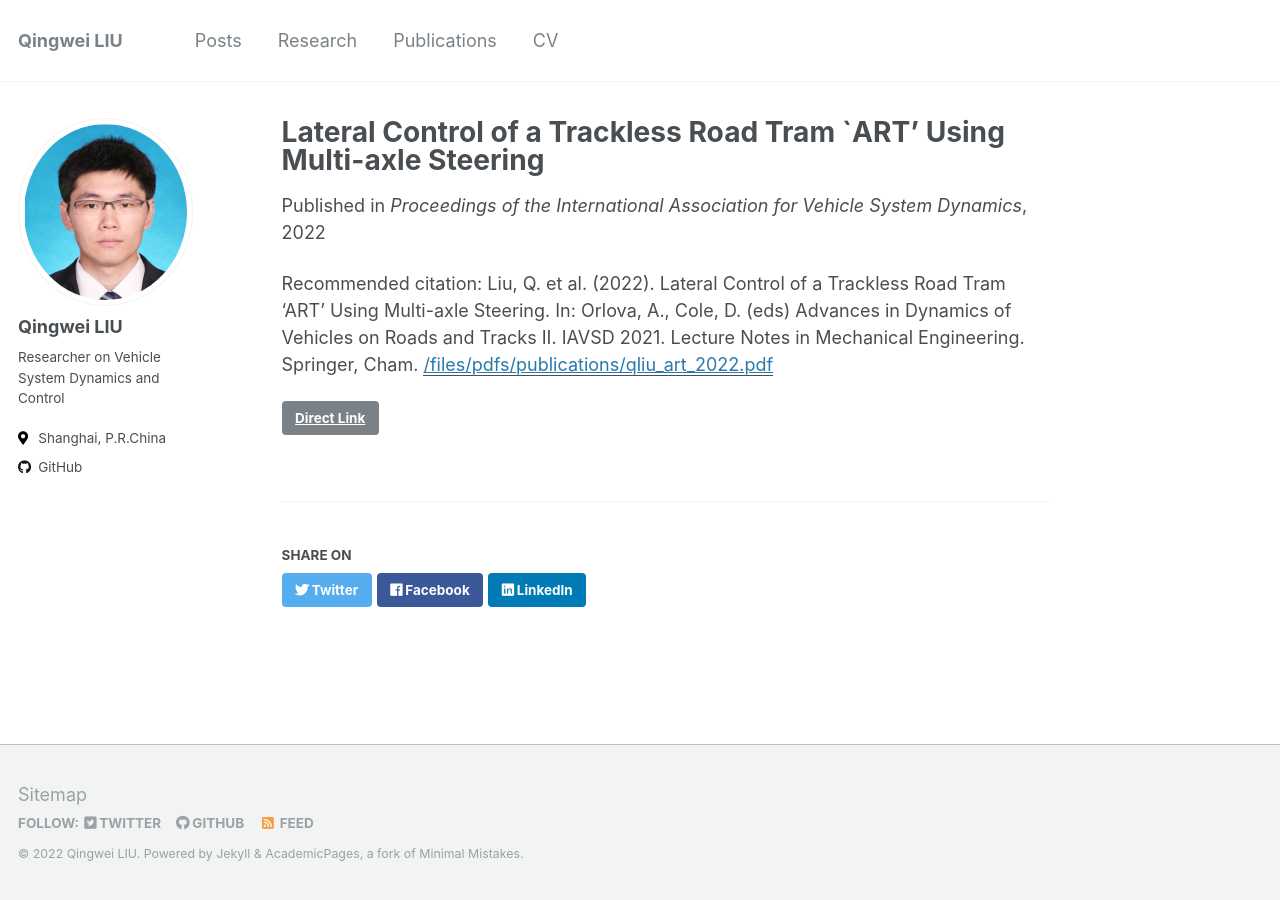
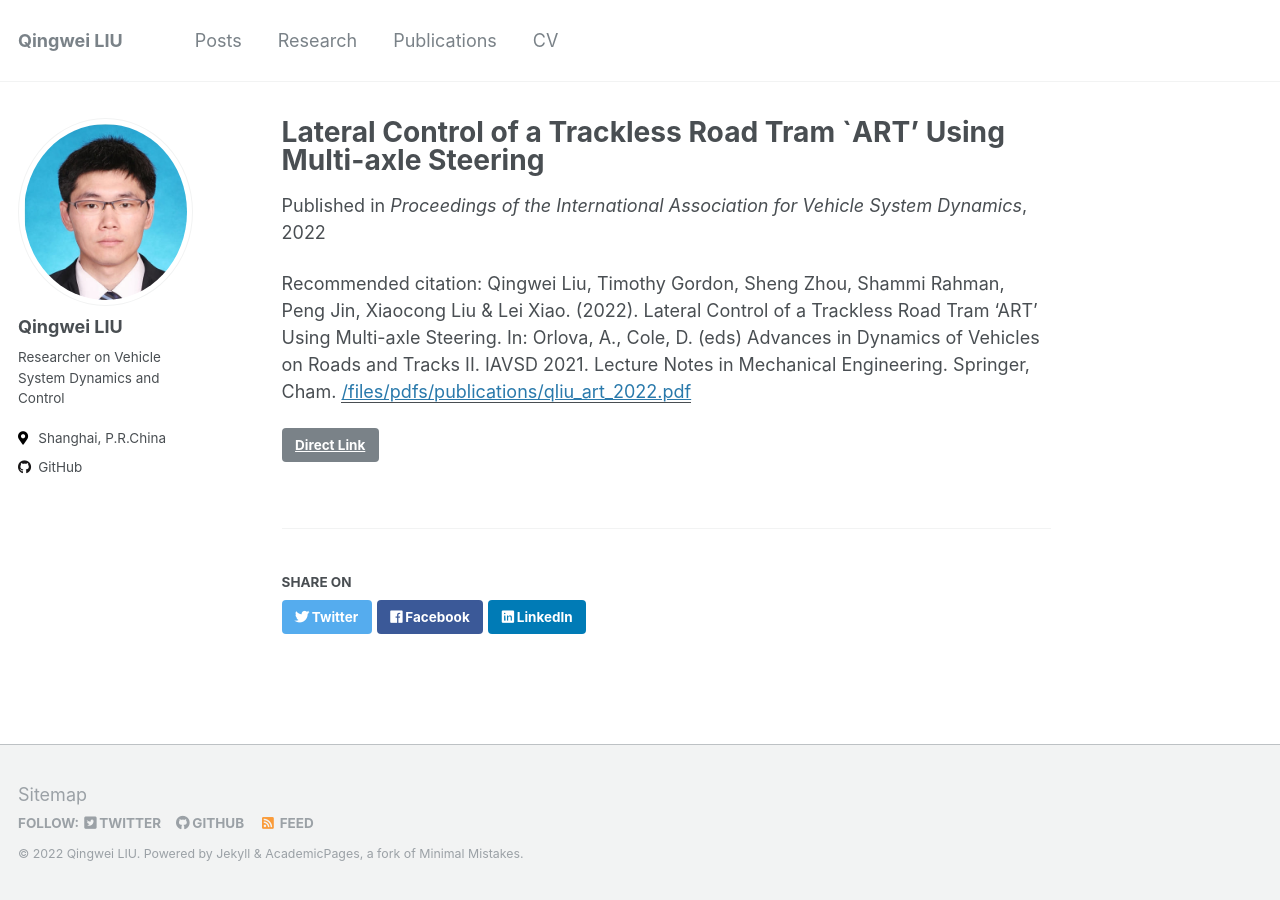
Before and after one commit to QingweiLau/qingweilau.github.io, a Jekyll site: the page built from _publications/2022-ART-baseline.md, in a window 1280 px wide. Built offline with Jekyll 4.4.1, drawn with Linux system fonts in a browser that asks for light colours.

Commit message:
update pub1

```diff
--- a/_publications/2022-ART-baseline.md
+++ b/_publications/2022-ART-baseline.md
@@ -6,5 +6,5 @@ date: 2022-08-06
 venue: 'Proceedings of the International Association for Vehicle System Dynamics'
 paperurl: '/files/pdfs/publications/qliu_art_2022.pdf'
 link: 'https://doi.org/10.1007/978-3-031-07305-2_73'
-citation: 'Liu, Q. et al. (2022). Lateral Control of a Trackless Road Tram ‘ART’ Using Multi-axle Steering. In: Orlova, A., Cole, D. (eds) Advances in Dynamics of Vehicles on Roads and Tracks II. IAVSD 2021. Lecture Notes in Mechanical Engineering. Springer, Cham.'
+citation: 'Qingwei Liu, Timothy Gordon, Sheng Zhou, Shammi Rahman, Peng Jin, Xiaocong Liu & Lei Xiao. (2022). Lateral Control of a Trackless Road Tram ‘ART’ Using Multi-axle Steering. In: Orlova, A., Cole, D. (eds) Advances in Dynamics of Vehicles on Roads and Tracks II. IAVSD 2021. Lecture Notes in Mechanical Engineering. Springer, Cham.'
 ---
```
